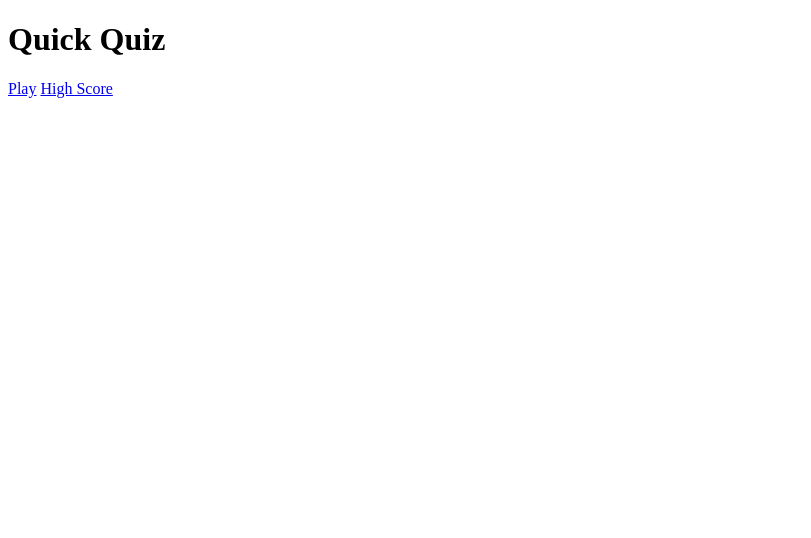
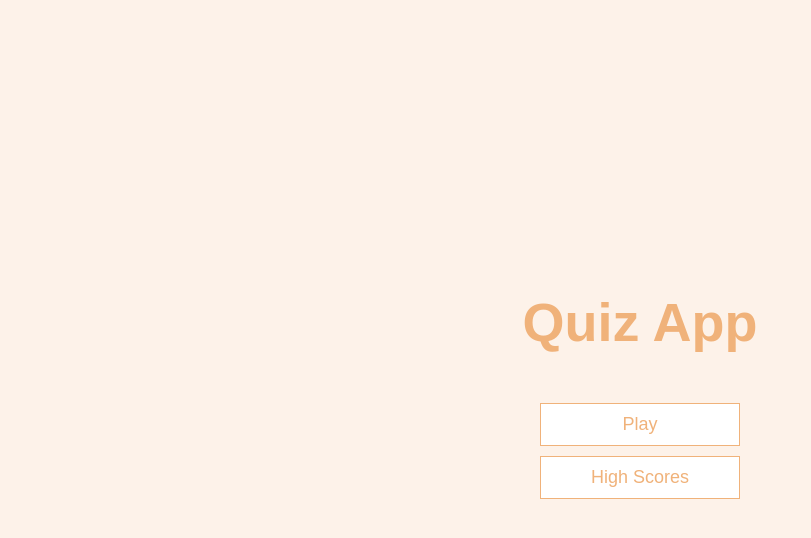
Before and after one commit to dorabelme/Quiz-App, a plain HTML site: page index.html in a window 1280 px wide. Shown: the whole page, without its empty margins (0-811 px from the left). Drawn offline with Linux system fonts and the light colour scheme.

Commit message:
styling for home page

```diff
--- a/app.css
+++ b/app.css
@@ -0,0 +1,106 @@
+:root {
+  background-color: #fdf2e9;
+  font-size: 62.5%;
+}
+
+* {
+  box-sizing: border-box;
+  font-family: Arial, Helvetica, sans-serif;
+  margin: 0;
+  padding: 0;
+  color: #333;
+}
+
+h1,
+h2,
+h3,
+h4 {
+  margin-bottom: 1rem;
+}
+
+h1 {
+  font-size: 5.4rem;
+  color: #f0b27a;
+  margin-bottom: 5rem;
+}
+
+h1 > span {
+  font-size: 2.4rem;
+  font-weight: 500;
+}
+
+h2 {
+  font-size: 4.2rem;
+  margin-bottom: 4rem;
+  font-weight: 700;
+}
+
+h3 {
+  font-size: 2.8rem;
+  font-weight: 500;
+}
+
+/* UTILITIES */
+
+.container {
+  width: 100vw;
+  height: 100vh;
+  display: flex;
+  justify-content: center;
+  align-items: center;
+  max-width: 80rem;
+  margin: 0 auto;
+}
+
+.container > * {
+  width: 100%;
+}
+
+.flex-column {
+  display: flex;
+  flex-direction: column;
+}
+
+.flex-center {
+  justify-content: center;
+  align-items: center;
+}
+
+.justify-center {
+  justify-content: center;
+}
+
+.text-center {
+  text-align: center;
+}
+
+.hidden {
+  display: none;
+}
+
+/* BUTTONS */
+
+.btn {
+  font-size: 1.8rem;
+  padding: 1rem 0;
+  width: 20rem;
+  text-align: center;
+  border: 0.1rem solid #f0b27a;
+  margin-bottom: 1rem;
+  text-decoration: none;
+  color: #f0b27a;
+  background-color: white;
+}
+
+.btn:hover {
+  cursor: pointer;
+  box-shadow: 0 0.4rem 1.4rem 0 rgba(235, 152, 78, 0.5);
+  transform: translateY(-0.1rem);
+  transition: transform 150ms;
+}
+
+.btn[disabled]:hover {
+  cursor: not-allowed;
+  box-shadow: none;
+  transform: none;
+}
--- a/index.html
+++ b/index.html
@@ -1,17 +1,19 @@
 <!DOCTYPE html>
 <html lang="en">
   <head>
-    <meta charset="UTF-8">
-    <meta name="viewport" content="width=device-width, initial-scale=1.0">
-    <title>Quick Quiz</title>
-    <link rel="stylesheet" href="app.css">
+    <meta charset="UTF-8" />
+    <meta name="viewport" content="width=device-width, initial-scale=1.0" />
+    <meta http-equiv="X-UA-Compatible" content="ie=edge" />
+    <title>Quiz App</title>
+    <link rel="stylesheet" href="app.css" />
   </head>
   <body>
-    <div class="container"></div>
+    <div class="container">
       <div id="home" class="flex-center flex-column">
-            <h1>Quick Quiz</h1>
+        <h1>Quiz App</h1>
         <a class="btn" href="/game.html">Play</a>
-            <a class="btn" href="/highscores.html">High Score</a>
+        <a class="btn" href="/highscores.html">High Scores</a>
+      </div>
     </div>
   </body>
 </html>
```
Lines whose indentation alone changed are shown as unchanged.
